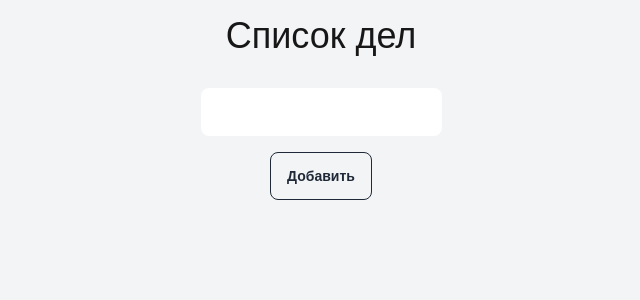
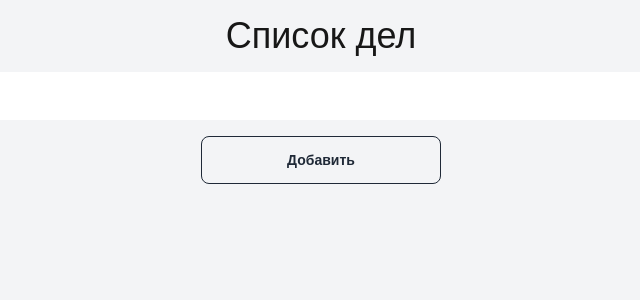
Before and after one commit to GoncharovMaksim/to-do-list, a Next.js app: page / in a window 1280 px wide. Shown: the top 300 px of the page, without its empty margins (319-959 px from the left). Built offline with nearby package versions, Linux system fonts and the light colour scheme.

Commit message:
доработаны стили, записи выровнены по левомку краю

```diff
--- a/app/page.tsx
+++ b/app/page.tsx
@@ -40,8 +40,8 @@ export default function Home() {
 	}
 
 	return (
-		<div className='container mx-auto p-4 flex flex-col items-center gap-4'>
-			<h1 className='text-4xl'>Список дел</h1>
+		<div className='container mx-auto p-4 l items-center gap-4'>
+			<h1 className='text-4xl text-center'>Список дел</h1>
 
 			<form
 				onSubmit={e => {
@@ -49,15 +49,15 @@ export default function Home() {
 					addToDoItem();
 				}}
 				action=''
-				className=' p-4 flex flex-col  items-center gap-4'
+				className=' p-4 flex flex-col  items-center gap-4 min-w-full'
 			>
 				<input
 					type='text'
 					value={toDoListTitle}
 					onChange={el => setToDoListTitle(el.target.value)}
-					className='input'
+					className='input min-w-full text-3xl'
 				/>
-				<button className='btn btn-outline '>Добавить</button>
+				<button className='btn btn-outline min-w-60'>Добавить</button>
 			</form>
 
 			{toDoList.map(el => {
```
